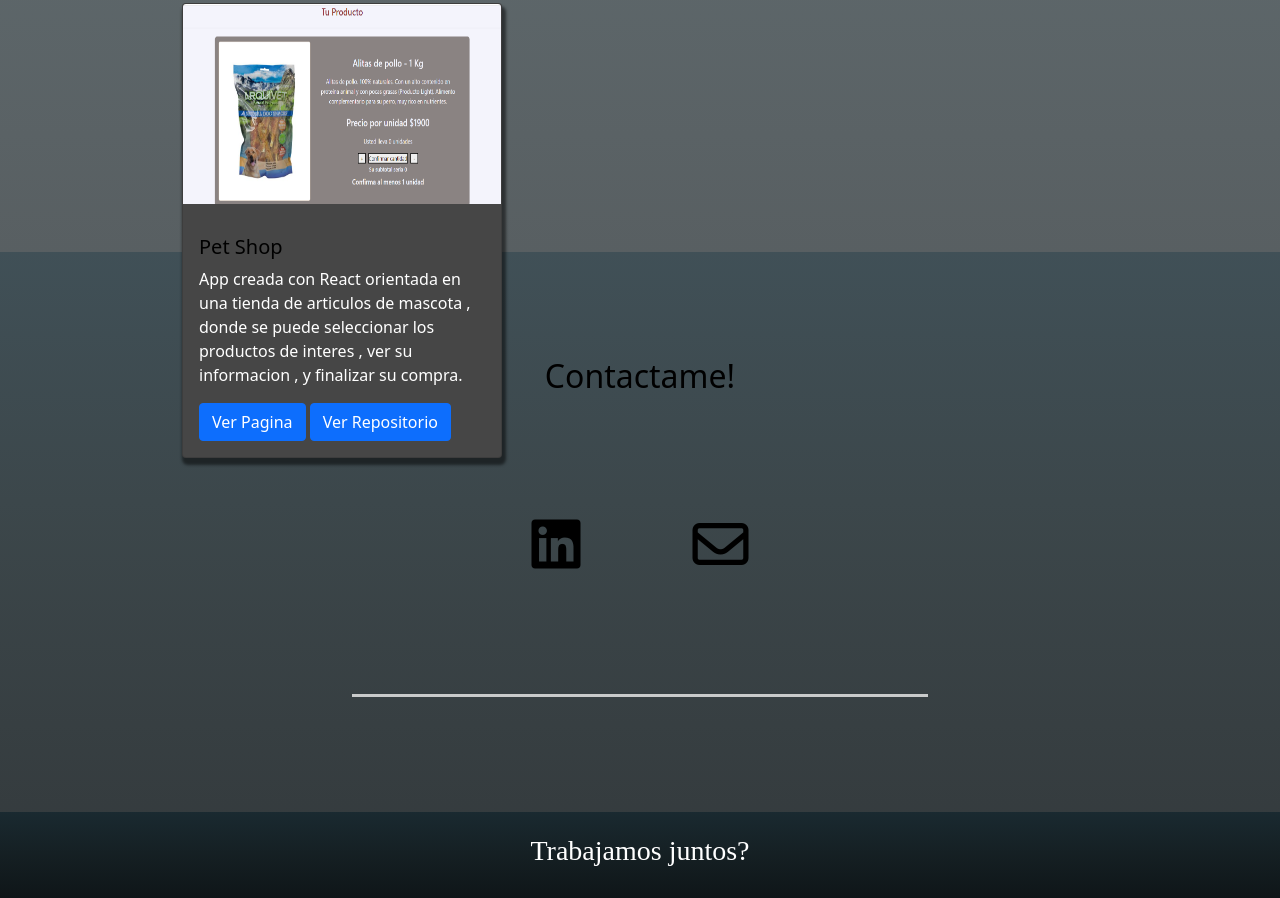
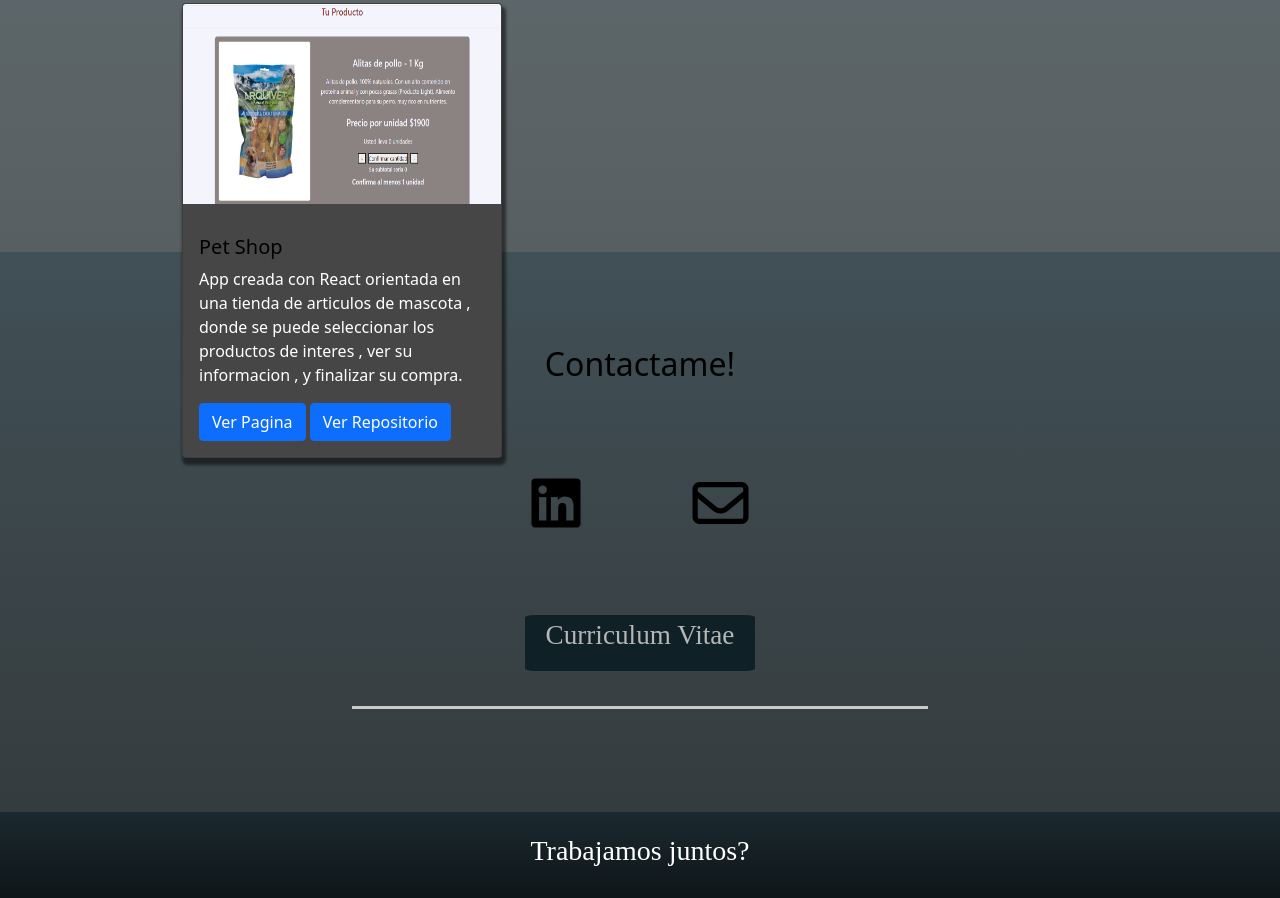
Before and after one commit to Tobias7567/PorfolioTv, a plain HTML site: page index.html in a window 1280 px wide. Shown: the part 2868-3766 px from the top of the page. Drawn offline with nearby package versions, Linux system fonts and the light colour scheme.

Commit message:
falta seo

```diff
--- a/index.css
+++ b/index.css
@@ -449,8 +449,29 @@ p {
   justify-content: center;
   align-items: center;
   font-size: 3.5em;
-  padding: 2em 1em;
+  padding: 1.5em 1em;
 }
+.conteiner_cv
+  {
+    display: flex;
+
+    justify-content: center;
+    width: 18%;
+    height: 10%;
+    background-color: #0f2027;
+    border-radius: 4%;
+    margin-bottom: 2%;
+
+  }
+  .conteiner_cv a   {
+    color: rgb(182, 182, 182);
+    font-size: 1.7em;
+    font-family: 'Times New Roman', Times, serif;
+  }
+  .conteiner_cv a:hover {
+    color: black;
+
+  }
 a {
   text-decoration: none !important;
 }
--- a/index.html
+++ b/index.html
@@ -246,6 +246,9 @@
   <a href="https://www.linkedin.com/in/tobias-vaschchuk-8b6708217/" target="_blank"><i id="icon" class="fa fa-linkedin-square"></i></a>
   <a href="mailto:vaschchuktobias12345@gmail.com"target="_blank"><i id="icon" class="fa fa-envelope-o"></i></a>
 </div>
+<div class="conteiner_cv">
+<a href="https://www.canva.com/design/DAE6-_ygaMM/cNZuEs2h4VTMbYNHPVcqFg/view?utm_content=DAE6-_ygaMM&utm_campaign=designshare&utm_medium=link&utm_source=viewer"target="_blank">Curriculum Vitae</a>
+</div>
 <div id="degradado"></div>
 </div>
 <footer class="footer2">
```
